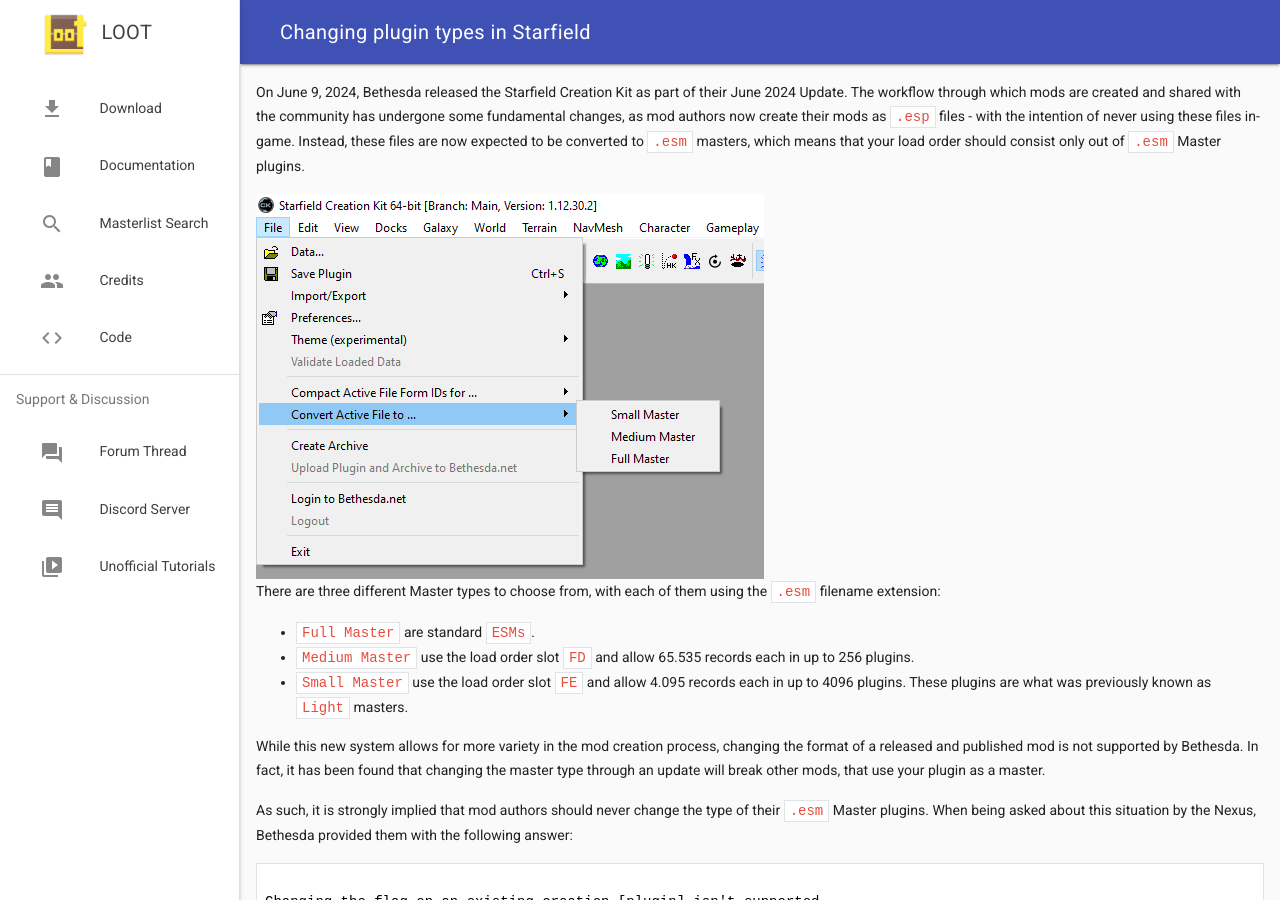
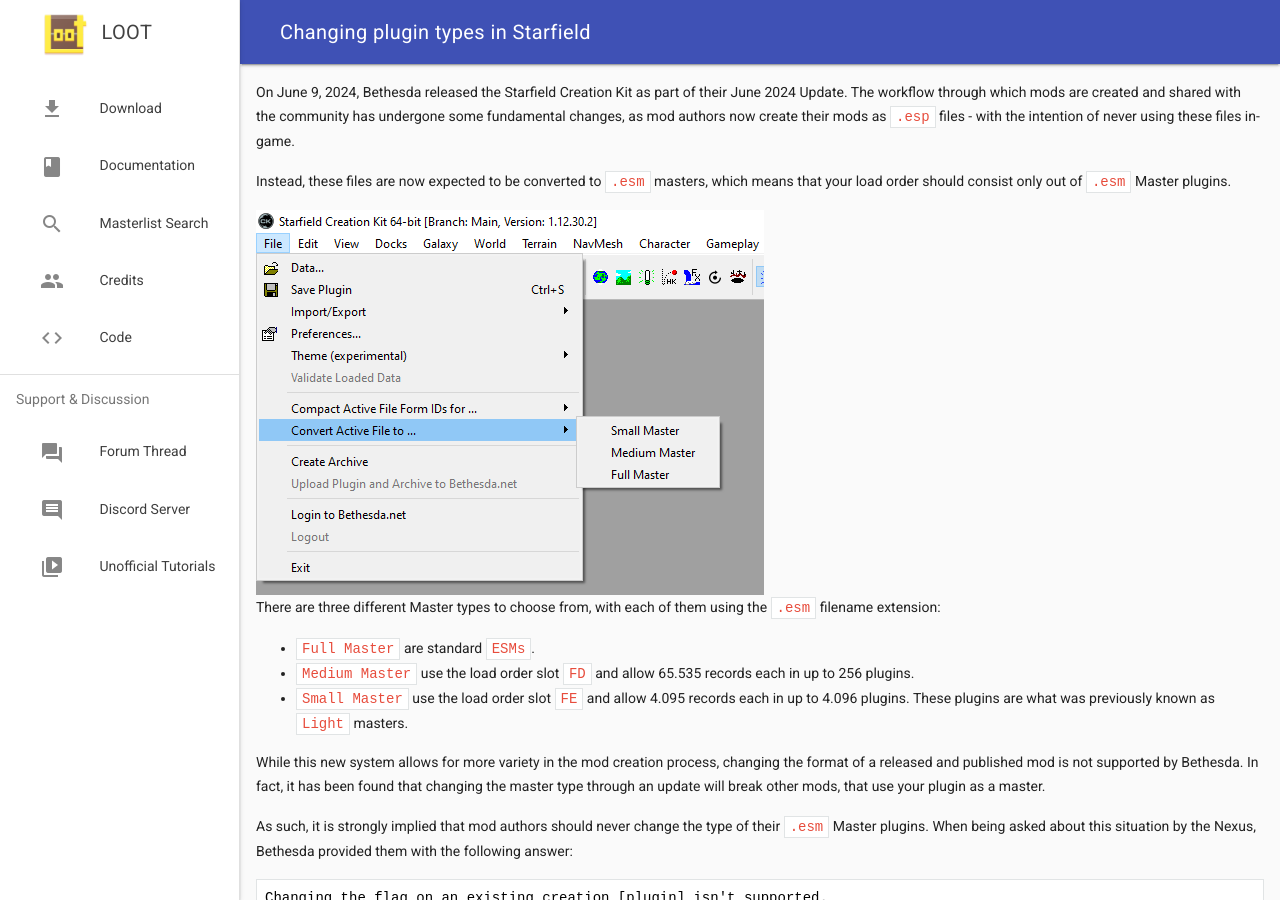
Before and after one commit to loot/loot.github.io, a Jekyll site: the page built from docs/help/Changing-Plugin-Types-In-Starfield.html, in a window 1280 px wide. Built offline with Jekyll 4.4.1, drawn with Linux system fonts in a browser that asks for light colours.

Commit message:
Update Formatting

```diff
--- a/docs/help/Changing-Plugin-Types-In-Starfield.html
+++ b/docs/help/Changing-Plugin-Types-In-Starfield.html
@@ -3,7 +3,9 @@
 title: Changing plugin types in Starfield
 ---
 
-<p>On June 9, 2024, Bethesda released the Starfield Creation Kit as part of their June 2024 Update. The workflow through which mods are created and shared with the community has undergone some fundamental changes, as mod authors now create their mods as <code>.esp</code> files - with the intention of never using these files in-game. Instead, these files are now expected to be converted to <code>.esm</code> masters, which means that your load order should consist only out of <code>.esm</code> Master plugins.</p>
+<p>On June 9, 2024, Bethesda released the Starfield Creation Kit as part of their June 2024 Update. The workflow through which mods are created and shared with the community has undergone some fundamental changes, as mod authors now create their mods as <code>.esp</code> files - with the intention of never using these files in-game.</p>
+
+<p>Instead, these files are now expected to be converted to <code>.esm</code> masters, which means that your load order should consist only out of <code>.esm</code> Master plugins.</p>
 
 <img src="../../images/Master_Types.png" alt="Master_Types" width="508" height="385">
 
@@ -12,17 +14,16 @@
 <ul>
   <li><code>Full Master</code> are standard <code>ESMs</code>.</li>
   <li><code>Medium Master</code> use the load order slot <code>FD</code> and allow 65.535 records each in up to 256 plugins.</li>
-  <li><code>Small Master</code> use the load order slot <code>FE</code> and allow 4.095 records each in up to 4096 plugins. These plugins are what was previously known as <code>Light</code> masters.</li>
+  <li><code>Small Master</code> use the load order slot <code>FE</code> and allow 4.095 records each in up to 4.096 plugins. These plugins are what was previously known as <code>Light</code> masters.</li>
 </ul>
 
 <p>While this new system allows for more variety in the mod creation process, changing the format of a released and published mod is not supported by Bethesda. In fact, it has been found that changing the master type through an update will break other mods, that use your plugin as a master.</p>
 
 <p>As such, it is strongly implied that mod authors should never change the type of their <code>.esm</code> Master plugins. When being asked about this situation by the Nexus, Bethesda provided them with the following answer:</p>
 
-<pre><code>
-Changing the flag on an existing creation [plugin] isn't supported.
+<pre><code>Changing the flag on an existing creation [plugin] isn't supported.
 
 If a mod gets too big for the file type it’s flagged as, and the author wants to change it, they may want to save it as a distinct version. This will make it more clear to users that they can’t swap out without potential disruption. Same as an ESL being replaced by an ESP, or an ESP replaced by an ESM [in Skyrim SE or Fallout 4].
 </code></pre>
 
-<p>Source: <a href="https://www.nexusmods.com/news/14993">Nexus Article</a>/<p>
+<p>Source: <a href="https://www.nexusmods.com/news/14993/">Nexus Article</a><p>
```
